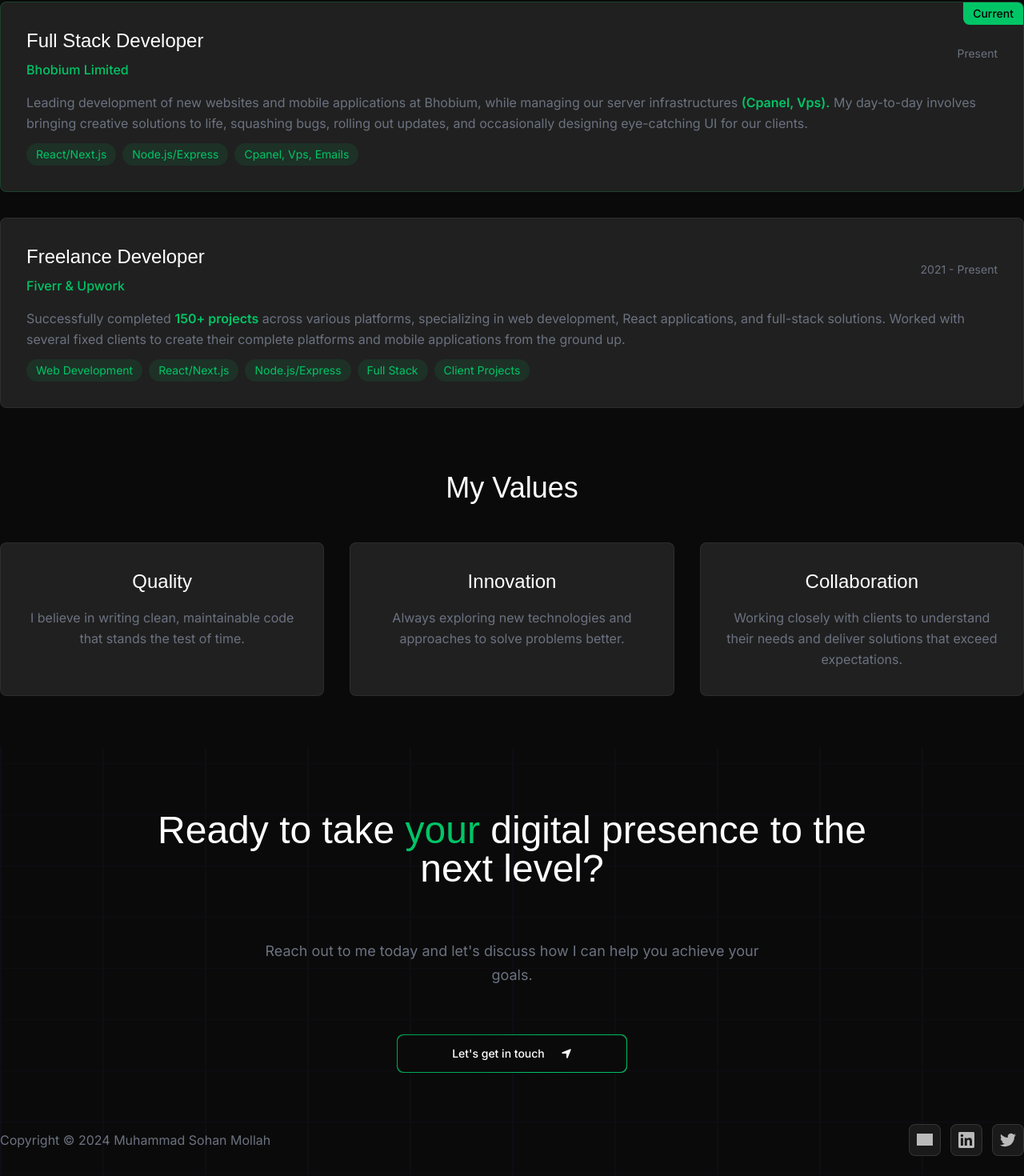
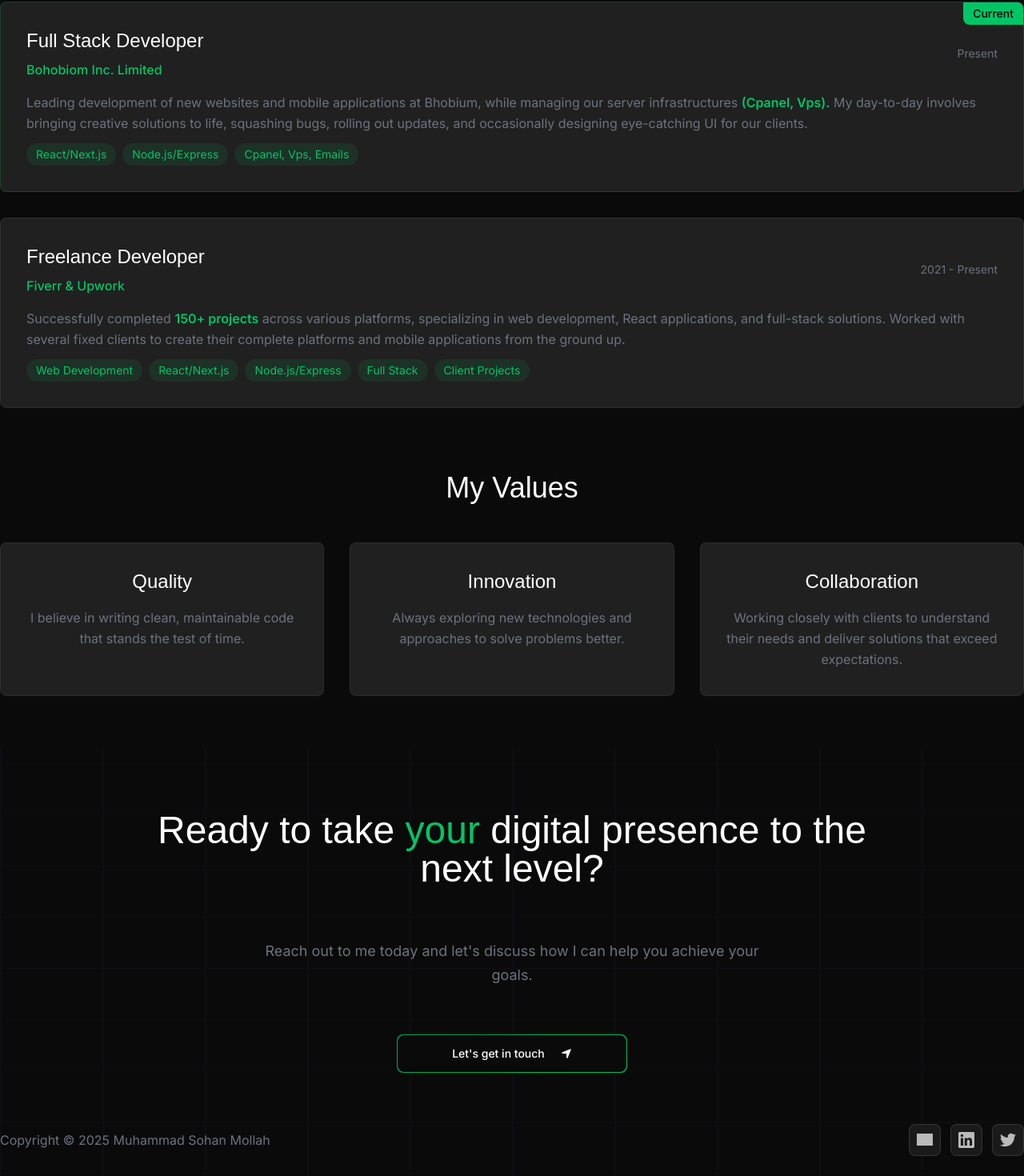
Before and after one commit to sohanthink/sohanthink, a Next.js app: page /about in a window 1280 px wide. Shown: the part 2181-3651 px from the top of the page at 80% size. Built offline with nearby package versions, Linux system fonts and the light colour scheme; grey boxes are pictures that could not be loaded; a web font is replaced by a local one.

Commit message:
company added

```diff
--- a/app/about/page.jsx
+++ b/app/about/page.jsx
@@ -265,7 +265,7 @@ const About = () => {
                                         <h3 className="text-xl md:text-2xl font-sspro text-white mb-2">
                                             Full Stack Developer
                                         </h3>
-                                        <p className="text-green font-medium">Bhobium Limited</p>
+                                        <p className="text-green font-medium">Bohobiom Inc. Limited</p>
                                     </div>
                                     <div className="text-grayColor text-sm mt-2 md:mt-0">
                                         <p>Present</p>
--- a/components/common/Footer.jsx
+++ b/components/common/Footer.jsx
@@ -36,7 +36,7 @@ const Footer = () => {
 
             <div className="flex mt-16 md:flex-row flex-col justify-between items-center relative z-10 container">
                 <p className="md:text-base text-sm md:font-normal font-light text-grayColor">
-                    Copyright © 2024 {siteData.profile.name}
+                    Copyright © 2025 {siteData.profile.name}
                 </p>
 
                 <div className="flex items-center md:gap-3 gap-6">
```
